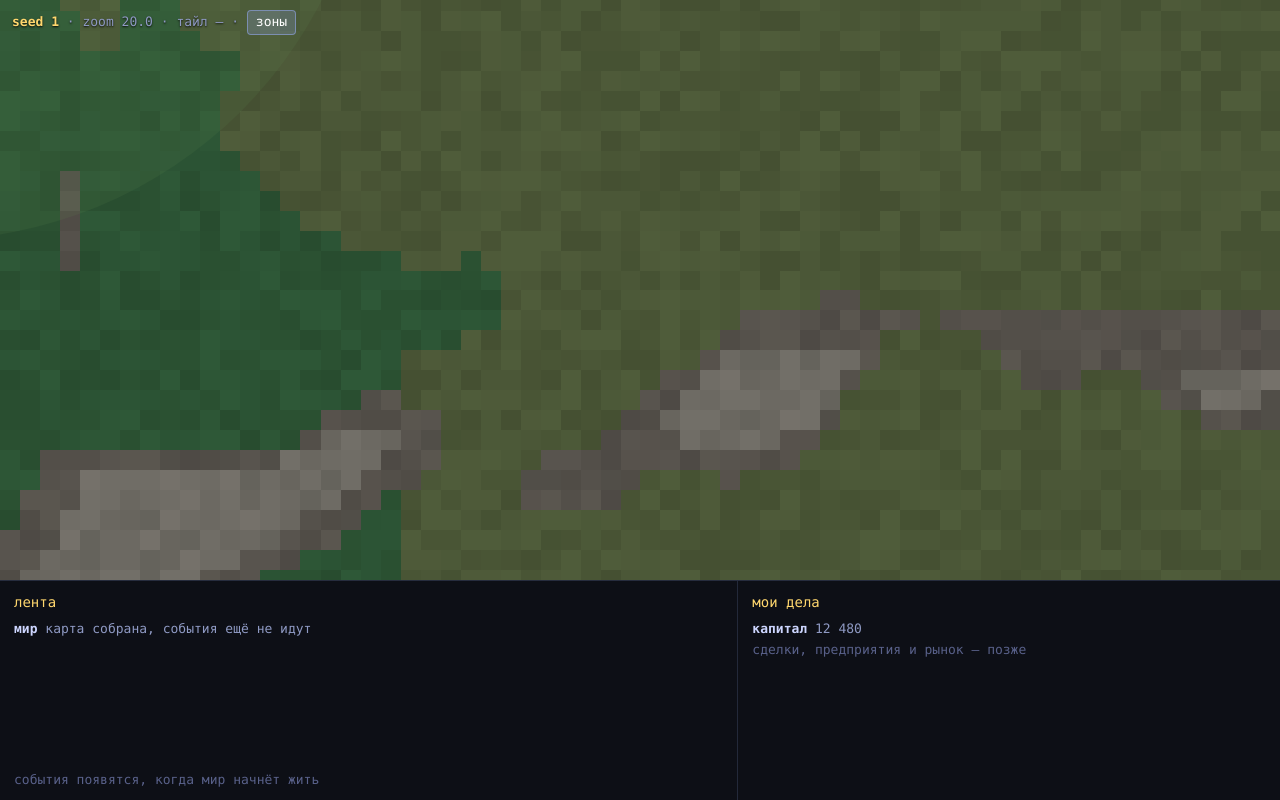
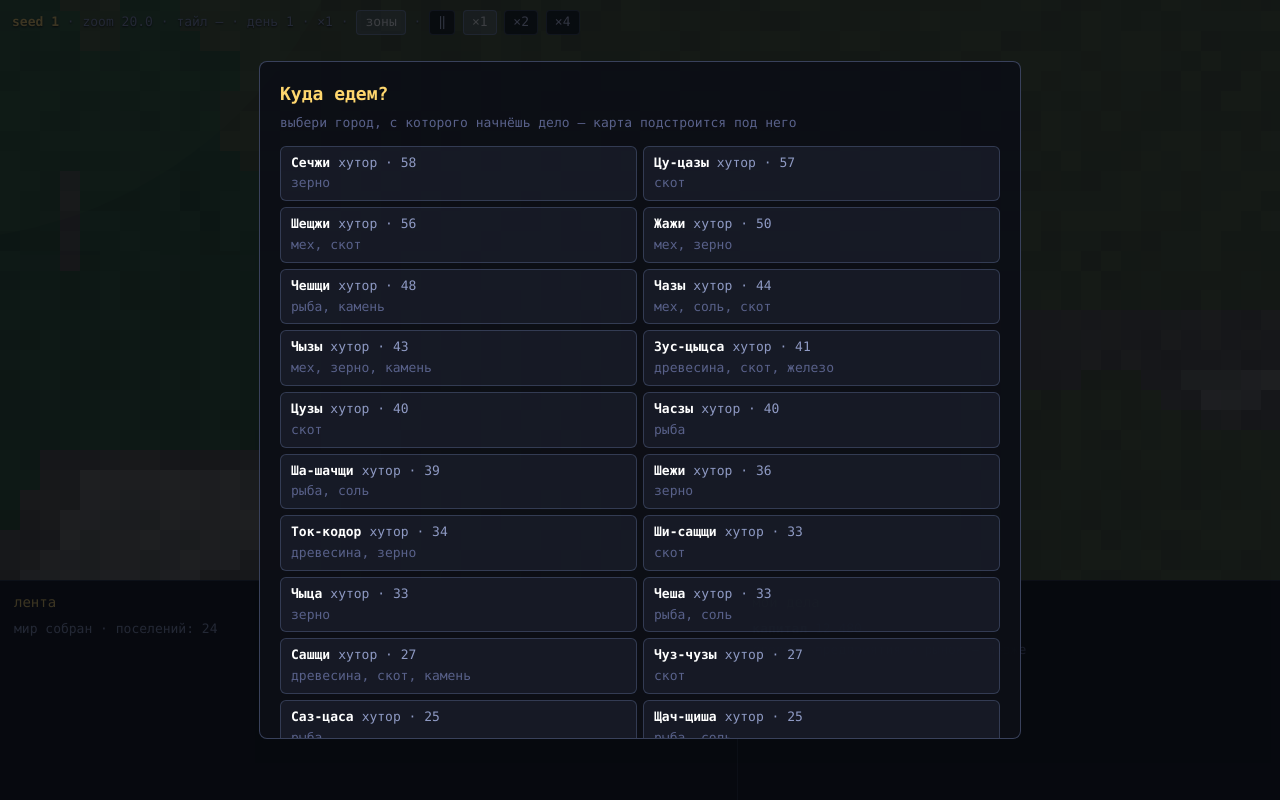
Before and after one commit to aiganzgorn/merchant, a website built with Vite: page index.html in a window 1280 px wide. Built offline with nearby package versions, Linux system fonts and the light colour scheme.

Commit message:
feat: стартовый выбор города, часы, скорости и живая лента
- оверлей со списком поселений: имя, ступень, население, до трёх ресурсов
- клик центрирует карту и закрывает оверлей
- HUD: часы «день N · ×S» и кнопки ‖ ×1 ×2 ×4
- лента событий с днём, не больше FEED_MAX
- мир тикает через advance/stepDay, кадр ограничен MAX_FRAME_SECONDS
- версия и CHANGELOG 0.1.9

```diff
--- a/index.html
+++ b/index.html
@@ -41,11 +41,43 @@
       .row { color: #8f9ac4; white-space: nowrap; overflow: hidden; text-overflow: ellipsis; }
       .row b { color: #cdd6ff; font-weight: 600; }
       .note { color: #59618a; margin-top: auto; }
+      #start {
+        position: fixed; inset: 0; z-index: 10;
+        display: flex; align-items: center; justify-content: center;
+        background: rgba(6,8,13,.78);
+      }
+      #start[hidden] { display: none; }
+      #start .panel {
+        width: min(720px, 92vw); max-height: 80vh; overflow: auto;
+        padding: 18px 20px; border-radius: 8px;
+        background: rgba(13,15,22,.97); border: 1px solid rgba(140,160,220,.35);
+      }
+      #start .panel h1 { margin: 0 0 4px; font-size: 18px; font-weight: 600; color: #ffd76e; }
+      #start .hint { margin-bottom: 12px; color: #59618a; }
+      #start-list { display: grid; grid-template-columns: repeat(auto-fit, minmax(240px, 1fr)); gap: 6px; }
+      .start-item {
+        display: block; text-align: left; font: inherit; cursor: pointer;
+        padding: 6px 10px; border-radius: 6px; color: #cdd6ff;
+        background: rgba(140,160,220,.08); border: 1px solid rgba(140,160,220,.25);
+      }
+      .start-item:hover, .start-item:focus-visible {
+        background: rgba(140,160,220,.2); border-color: rgba(140,160,220,.6);
+      }
+      .start-item b { color: #fff; font-weight: 600; }
+      .start-item .meta { margin-left: 8px; color: #8f9ac4; }
+      .start-item .res { display: block; color: #59618a; }
     </style>
   </head>
   <body>
     <canvas id="map"></canvas>
-    <div id="hud"><b id="seed">seed 1</b> · <span id="zoom">zoom —</span> · <span id="tile">тайл —</span> · <button id="zones" class="hud-btn" aria-pressed="true" type="button">зоны</button></div>
+    <div id="hud"><b id="seed">seed 1</b> · <span id="zoom">zoom —</span> · <span id="tile">тайл —</span> · <span id="clock">день 1 · ×1</span> · <button id="zones" class="hud-btn" aria-pressed="true" type="button">зоны</button> · <button class="hud-btn speed-btn" data-speed="0" aria-pressed="false" type="button">‖</button> <button class="hud-btn speed-btn" data-speed="1" aria-pressed="true" type="button">×1</button> <button class="hud-btn speed-btn" data-speed="2" aria-pressed="false" type="button">×2</button> <button class="hud-btn speed-btn" data-speed="4" aria-pressed="false" type="button">×4</button></div>
+    <div id="start">
+      <div class="panel">
+        <h1>Куда едем?</h1>
+        <div class="hint">выбери город, с которого начнёшь дело — карта подстроится под него</div>
+        <div id="start-list"></div>
+      </div>
+    </div>
     <div id="strip">
       <section id="feed">
         <div class="head">лента</div>
--- a/package.json
+++ b/package.json
@@ -1,7 +1,7 @@
 {
   "name": "merchant",
   "private": true,
-  "version": "0.1.8",
+  "version": "0.1.9",
   "type": "module",
   "scripts": {
     "dev": "vite",
--- a/src/config.ts
+++ b/src/config.ts
@@ -105,6 +105,13 @@ export const PRODUCE_PER_DAY = 8;
 export const REGEN_RATE = 0.01;
 export const ABANDON_POP = 20;
 
+// world time
+export const MAX_FRAME_SECONDS = 0.25; // a frame longer than this (tab was hidden) does not fast-forward the world
+export const ZOOM_PICK = 6;           // zoom when the player picks a town from the start list
+
+// strip
+export const FEED_MAX = 40;           // most event rows kept in the feed
+
 export const NEED_TIERS: { label: string; resources: number[]; perCapita: number; water?: boolean }[][] = [
   [ { label: "еда", resources: [RESOURCE.fish, RESOURCE.grain, RESOURCE.livestock], perCapita: 0.02 },
     { label: "вода", resources: [], perCapita: 0, water: true } ],
--- a/src/main.ts
+++ b/src/main.ts
@@ -1,9 +1,12 @@
 // Browser entry point: canvas, camera, wheel zoom, drag pan, the bottom strip.
-import { STRIP_H, MAP_W, MAP_H, ZOOM_START } from "./config.ts";
+import { STRIP_H, MAP_W, MAP_H, ZOOM_START, MAX_FRAME_SECONDS, ZOOM_PICK } from "./config.ts";
 import { generateWorld, seedFromQuery } from "./gen.ts";
 import { prerender, draw, poiAt } from "./render.ts";
 import { mapViewport, clampCamera, screenToWorld, zoomAt, wheelFactor, type Camera } from "./camera.ts";
 import { poiCard, isClick, declPoints, declTiles } from "./poi-card.ts";
+import { advance, type Sim, type Speed } from "./sim.ts";
+import { stepDay } from "./settlements.ts";
+import { clockText, pushEvent, startListHtml } from "./ui.ts";
 import type { Poi } from "./world.ts";
 
 const canvas = document.getElementById("map") as HTMLCanvasElement;
@@ -144,3 +147,58 @@ function showCard(poi: Poi | null): void {
 
 addEventListener("resize", resize);
 resize();
+
+// --- world time --------------------------------------------------------------
+const sim: Sim = { day: 1, speed: 1, acc: 0 };
+const clockEl = $("clock");
+const speedBtns = [...document.querySelectorAll<HTMLButtonElement>(".speed-btn")];
+
+function showClock(): void {
+  clockEl.textContent = clockText(sim);
+}
+
+function setSpeed(speed: Speed): void {
+  sim.speed = speed;
+  for (const btn of speedBtns) btn.setAttribute("aria-pressed", String(Number(btn.dataset.speed) === speed));
+  showClock();
+}
+
+for (const btn of speedBtns) btn.addEventListener("click", () => setSpeed(Number(btn.dataset.speed) as Speed));
+
+// --- start overlay -----------------------------------------------------------
+const startEl = $("start");
+$("start-list").innerHTML = startListHtml(world);
+$("start-list").addEventListener("click", (e) => {
+  const btn = (e.target as HTMLElement).closest<HTMLButtonElement>(".start-item");
+  if (!btn) return;
+  cam = clampCamera({ x: Number(btn.dataset.x), y: Number(btn.dataset.y), zoom: ZOOM_PICK }, view.w, view.h);
+  $("zoom").textContent = `zoom ${cam.zoom.toFixed(1)}`;
+  startEl.hidden = true;
+  draw(ctx, world, chunks, cam, view.w, view.h, zones);
+});
+
+// The strip's static placeholders exist so the page is not empty before the first day.
+for (const el of $("feed").querySelectorAll(".row, .note")) el.remove();
+pushEvent(`мир собран · поселений: ${world.settlements.length}`);
+showClock();
+
+let lastFrame = performance.now();
+function tick(now: number): void {
+  // the cap keeps a background tab from returning with a month of skipping days
+  const dt = Math.min((now - lastFrame) / 1000, MAX_FRAME_SECONDS);
+  lastFrame = now;
+  const next = advance(sim, dt);
+  const days = next.day - sim.day;
+  const firstDay = sim.day + 1;
+  sim.day = next.day;
+  sim.acc = next.acc;
+  if (days > 0) {
+    for (let d = 0; d < days; d++) {
+      for (const text of stepDay(world)) pushEvent(`день ${firstDay + d} · ${text}`);
+    }
+    showClock();
+    draw(ctx, world, chunks, cam, view.w, view.h, zones);
+  }
+  requestAnimationFrame(tick);
+}
+requestAnimationFrame(tick);
--- /dev/null
+++ b/src/ui.ts
@@ -0,0 +1,37 @@
+// Start list, clock and event feed. Strings are pure; the feed touches the DOM only when called.
+import type { World } from "./world.ts";
+import type { Sim } from "./sim.ts";
+import { FEED_MAX, LEVEL_NAMES, RESOURCE_NAMES } from "./config.ts";
+
+export function clockText(sim: Sim): string {
+  return `день ${sim.day} · ${sim.speed === 0 ? "‖" : `×${sim.speed}`}`;
+}
+
+export function startListHtml(world: World): string {
+  const towns = world.settlements
+    .filter((s) => !s.abandoned)
+    .sort((a, b) => b.population - a.population);
+  return towns
+    .map((s) => {
+      const resources = [...new Set(s.pois.map((pi) => world.poi[pi].resource))]
+        .slice(0, 3)
+        .map((r) => RESOURCE_NAMES[r]);
+      return (
+        `<button class="start-item" type="button" data-x="${s.x}" data-y="${s.y}">` +
+        `<b>${s.name}</b><span class="meta">${LEVEL_NAMES[s.level]} · ${Math.round(s.population)}</span>` +
+        `<span class="res">${resources.join(", ") || "нет угодий"}</span></button>`
+      );
+    })
+    .join("");
+}
+
+export function pushEvent(text: string): void {
+  const feed = document.getElementById("feed");
+  if (!feed) return;
+  const row = document.createElement("div");
+  row.className = "row";
+  row.textContent = text;
+  feed.querySelector(".head")?.after(row);
+  const rows = feed.querySelectorAll(".row");
+  for (let i = FEED_MAX; i < rows.length; i++) rows[i].remove();
+}
```
Also changed, not shown: tools/test.mjs (+22 -0 lines), CHANGELOG.md.
